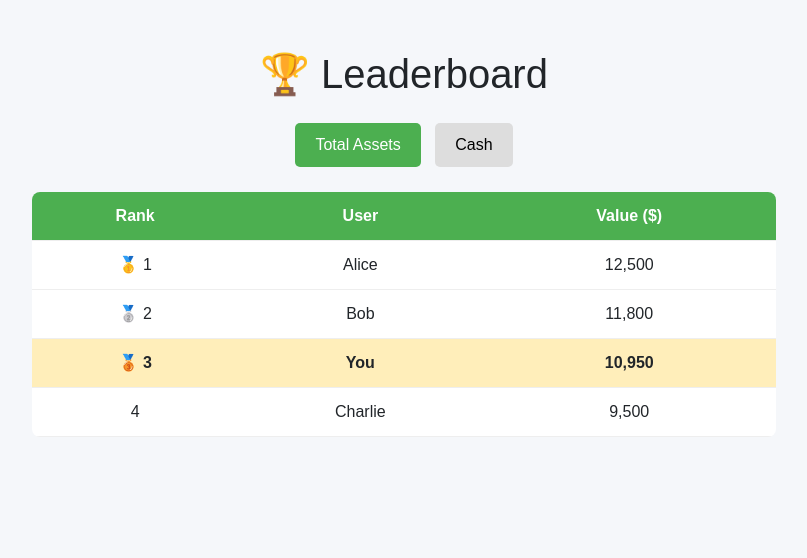
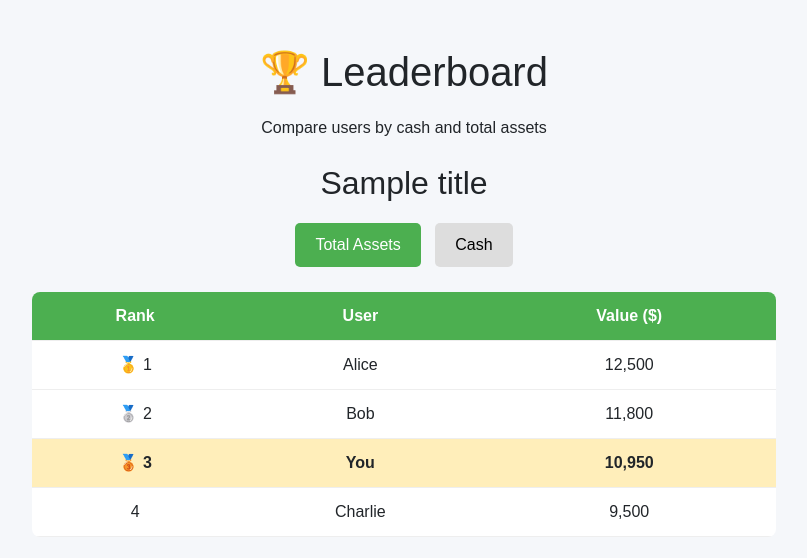
Before and after one commit to ElliotZhangzr/CITS5505_project_1, a Flask app: template templates/leaderboard.html in a window 1280 px wide. Shown: the top 558 px of the page, without its empty margins (236-1043 px from the left). Run offline with Flask 3, Linux system fonts and the light colour scheme; the template is opened without the code that fills it: most values are stand-ins (such as "Sample title", 1, 10 or a date in 2020).

Commit message:
Added dynamic title based on type cash or assets

```diff
--- a/templates/leaderboard.html
+++ b/templates/leaderboard.html
@@ -11,8 +11,13 @@
 </head>
 <body>
 
-<div class="container">
-    <h1>🏆 Leaderboard</h1>
+<div class="container mt-5">
+    <div class="leaderboard-header text-center mb-4">
+        <h1>🏆 Leaderboard</h1>
+        <p>Compare users by cash and total assets</p>
+    </div>
+
+    <h2 class="text-center mb-3">{{ title }}</h2>
 
     <div class="buttons">
         <button class="active">Total Assets</button>
```
